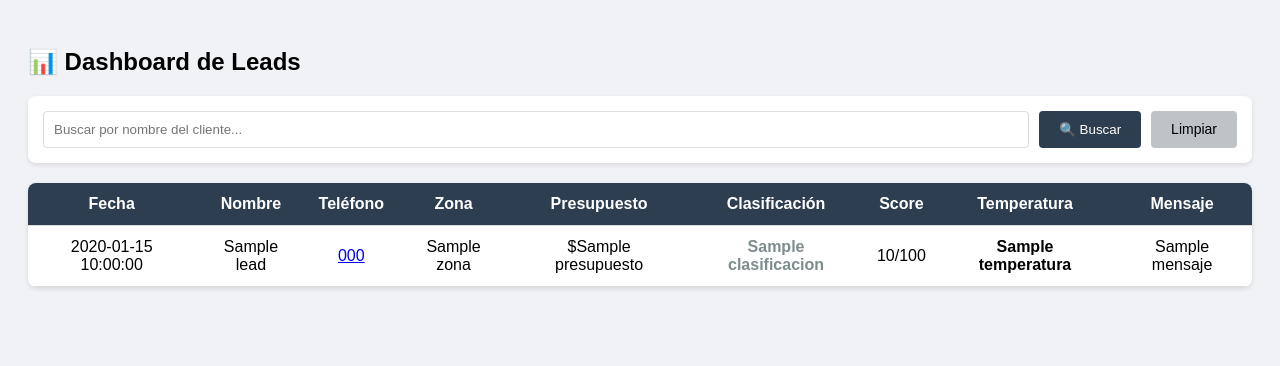
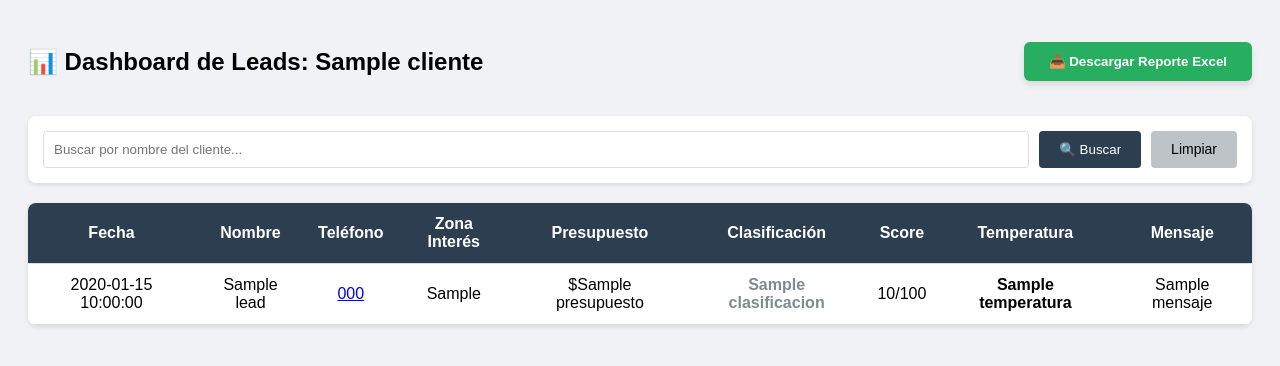
Before and after one commit to DG2028-2029/bot-inmobiliaria-v1, a Flask app: template templates/historial.html in a window 1280 px wide. Shown: the top 366 px of the page. Run offline with Flask 3, Linux system fonts and the light colour scheme; the template is opened without the code that fills it: most values are stand-ins (such as "Sample title", 1, 10 or a date in 2020); some libraries are stand-ins or nearby versions.

Commit message:
Update historial.html

```diff
--- a/templates/historial.html
+++ b/templates/historial.html
@@ -2,10 +2,18 @@
 <html lang="es">
 <head>
     <meta charset="UTF-8">
-    <title>Dashboard de Leads</title>
+    <title>Dashboard de Leads | {{ cliente.nombre }}</title>
+    <script src="https://unpkg.com/xlsx/dist/xlsx.full.min.js"></script>
     <style>
         body { font-family: Arial, sans-serif; background: #f1f2f6; padding: 20px; }
         h2 { margin-bottom: 20px; }
+
+        .header-container {
+            display: flex;
+            justify-content: space-between;
+            align-items: center;
+            margin-bottom: 20px;
+        }
 
         /* Estilo de la barra de búsqueda */
         .search-container {
@@ -27,6 +35,19 @@
         .btn-search { background: #2c3e50; color: white; border: none; padding: 10px 20px; border-radius: 4px; cursor: pointer; }
         .btn-clear { background: #bdc3c7; color: black; text-decoration: none; padding: 10px 20px; border-radius: 4px; font-size: 14px; }
 
+        /* Botón de Excel Profesional */
+        .btn-excel {
+            background: #27ae60;
+            color: white;
+            border: none;
+            padding: 12px 25px;
+            border-radius: 6px;
+            cursor: pointer;
+            font-weight: bold;
+            box-shadow: 0 4px 6px rgba(0,0,0,0.1);
+        }
+        .btn-excel:hover { background: #219150; }
+
         table { width: 100%; border-collapse: collapse; background: white; border-radius: 8px; overflow: hidden; box-shadow: 0 2px 5px rgba(0,0,0,0.1); }
         th, td { padding: 12px; border-bottom: 1px solid #ddd; text-align: center; }
         th { background: #2c3e50; color: white; }
@@ -39,23 +60,26 @@
 </head>
 <body>
 
-<h2>📊 Dashboard de Leads</h2>
+<div class="header-container">
+    <h2>📊 Dashboard de Leads: {{ cliente.nombre }}</h2>
+    <button onclick="descargarExcel()" class="btn-excel">📥 Descargar Reporte Excel</button>
+</div>
 
 <div class="search-container">
     <form method="GET" style="display: flex; width: 100%; gap: 10px;">
         <input type="text" name="q" placeholder="Buscar por nombre del cliente..." value="{{ request.args.get('q', '') }}">
         <button type="submit" class="btn-search">🔍 Buscar</button>
-        <a href="{{ url_for('historial', cliente_id=request.view_args['cliente_id']) }}" class="btn-clear">Limpiar</a>
+        <a href="{{ url_for('historial', cliente_id=cliente.usuario) }}" class="btn-clear">Limpiar</a>
     </form>
 </div>
 
-<table>
+<table id="tabla-leads">
     <thead>
         <tr>
             <th>Fecha</th>
             <th>Nombre</th>
             <th>Teléfono</th>
-            <th>Zona</th>
+            <th>Zona Interés</th>
             <th>Presupuesto</th>
             <th>Clasificación</th>
             <th>Score</th>
@@ -69,8 +93,7 @@
             <td>{{ lead.fecha }}</td>
             <td>{{ lead.nombre }}</td>
             <td><a href="https://wa.me/{{ lead.telefono }}" target="_blank">{{ lead.telefono }}</a></td>
-            <td>{{ lead.zona }}</td>
-            <td>${{ lead.presupuesto }}</td>
+            <td>{{ lead.zona_interes }}</td> <td>${{ lead.presupuesto }}</td>
             <td class="{% if 'ALTO' in lead.clasificacion %}alto{% elif 'MEDIO' in lead.clasificacion %}medio{% else %}bajo{% endif %}">
                 {{ lead.clasificacion }}
             </td>
@@ -80,11 +103,22 @@
         </tr>
         {% else %}
         <tr>
-            <td colspan="9">No se encontraron prospectos.</td>
+            <td colspan="9">No se encontraron prospectos para este vendedor.</td>
         </tr>
         {% endfor %}
     </tbody>
 </table>
 
+<script>
+function descargarExcel() {
+    // 1. Selecciona la tabla
+    var table = document.getElementById("tabla-leads");
+    // 2. Convierte la tabla a un libro de Excel
+    var wb = XLSX.utils.table_to_book(table, {sheet: "Prospectos"});
+    // 3. Descarga el archivo con nombre profesional
+    XLSX.writeFile(wb, "Reporte_Leads_{{ cliente.nombre }}_" + new Date().toLocaleDateString() + ".xlsx");
+}
+</script>
+
 </body>
 </html>
```
